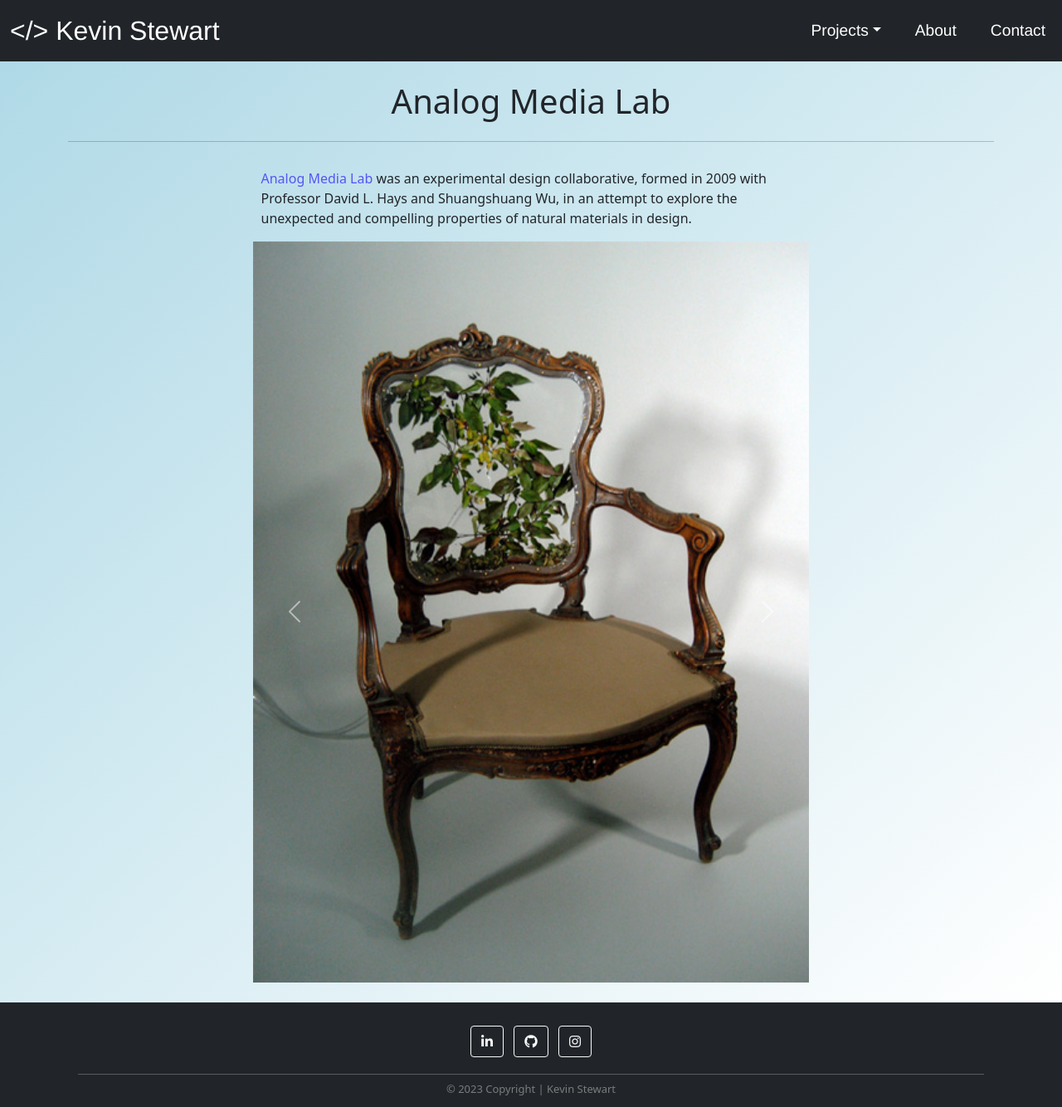
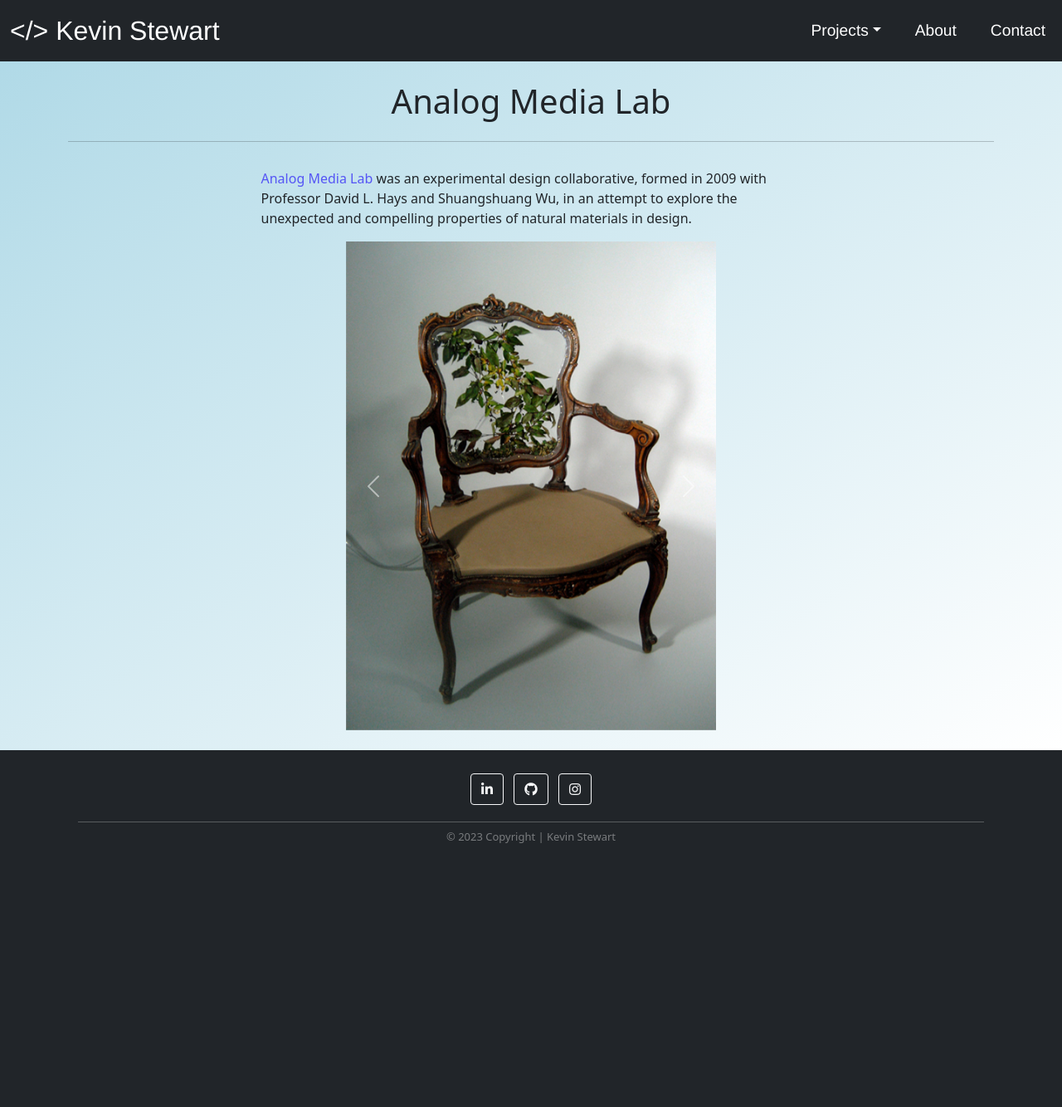
Before and after one commit to kevin-stew/kevin-stewart, a Flask app: page /analog-media-lab in a window 1280 px wide. Shown: the whole page at 83% size. After the commit the page ends 1016 px from the top, so only its background shows below. Run offline with Flask 2, Linux system fonts and the light colour scheme; some libraries are stand-ins or nearby versions.

Commit message:
image adjustments, aml-carousel margin

```diff
--- a/app/landscape/landscape_templates/aml.html
+++ b/app/landscape/landscape_templates/aml.html
@@ -8,38 +8,9 @@
   <p class="mt-3 col-7 align-self-center"><a href="https://cargocollective.com/analogmedialab" target="_blank">Analog Media Lab</a> was an experimental design collaborative, formed in 2009 with Professor David L. Hays and Shuangshuang Wu,
     in an attempt to explore the unexpected and compelling properties of natural materials in design.</p>
 
-  <!-- <div id="carouselExampleControls" class="carousel slide align-self-center" data-bs-ride="carousel">
-    <div class="carousel-inner">
-      <div class="carousel-item active">
-        <img src="../../static/images/aml_rococo_arm_chair.jpg" class="d-block mw-100 img-responsive center-block" alt="...">
-      </div>
-      <div class="carousel-item">
-        <img src="../../static/images/aml_rococo_arm_chair_section.jpg" class="d-block mw-100" alt="...">
-      </div>
-      <div class="carousel-item">
-        <img src="../../static/images/aml_honey_window_0.jpg" class="d-block mw-100" alt="...">
-      </div>
-      <div class="carousel-item">
-        <img src="../../static/images/aml_honey_window_1.jpg" class="d-block mw-100" alt="...">
-      </div>
-      <div class="carousel-item">
-        <img src="../../static/images/aml_termites.jpg" class="d-block mw-100" alt="...">
-      </div>
-      <div class="carousel-item">
-        <img src="../../static/images/aml_waterfall.jpg" class="d-block mw-100" alt="...">
-      </div>
-    </div>
-    <button class="carousel-control-prev" type="button" data-bs-target="#carouselExampleControls" data-bs-slide="prev">
-      <span class="carousel-control-prev-icon" aria-hidden="true"></span>
-      <span class="visually-hidden">Previous</span>
-    </button>
-    <button class="carousel-control-next" type="button" data-bs-target="#carouselExampleControls" data-bs-slide="next">
-      <span class="carousel-control-next-icon" aria-hidden="true"></span>
-      <span class="visually-hidden">Next</span>
-    </button>
-  </div> -->
 
-  <div id="carouselExampleCaptions" class="carousel slide carousel-fade float-md-right" data-bs-ride="carousel">
+
+  <div id="carouselExampleCaptions" class="carousel aml-carousel slide carousel-fade" data-bs-ride="carousel">
     <!-- <div class="carousel-indicators">
       <button type="button" data-bs-target="#carouselExampleCaptions" data-bs-slide-to="0" class="active" aria-current="true" aria-label="Slide 1"></button>
       <button type="button" data-bs-target="#carouselExampleCaptions" data-bs-slide-to="1" aria-label="Slide 2"></button>
@@ -48,8 +19,7 @@
       <button type="button" data-bs-target="#carouselExampleCaptions" data-bs-slide-to="4" aria-label="Slide 5"></button>
       <button type="button" data-bs-target="#carouselExampleCaptions" data-bs-slide-to="5" aria-label="Slide 6"></button>
     </div> -->
-    <div class="carousel-inner previewer-frame">
-
+    <div  class="carousel-inner previewer-frame">
       <div class="carousel-item active">
         <img src="../../static/images/aml_rococo_arm_chair.jpg" class="d-block w-100" alt="#">
         <!-- <p class="carousel-attribution white">AML</p> -->
@@ -109,9 +79,8 @@
         <span class="carousel-control-next-icon" aria-hidden="true"></span>
         <span class="visually-hidden">Next</span>
     </button>
+  </div>
 </div>
-</div>
-
 
 </div>
 
--- a/app/landscape/landscape_templates/zna.html
+++ b/app/landscape/landscape_templates/zna.html
@@ -45,7 +45,7 @@
         <p class="carousel-attribution white">Created while working at HSLA</p>
         <div class="carousel-caption d-none d-md-block">
           <!-- <h5>Second slide label</h5> -->
-          <h5>Inner employee courtyard, lower level.</h5>
+          <!-- <h5>Inner employee courtyard, lower level.</h5> -->
         </div>
       </div>
 
@@ -63,7 +63,7 @@
         <p class="carousel-attribution white">Rendering by Goettsch Partners</p>
         <div class="carousel-caption d-none d-md-block">
           <!-- <h5>Third slide label</h5> -->
-          <h5>Inner employee courtyard ADA path</h5>
+          <!-- <h5>Inner employee courtyard ADA path</h5> -->
         </div>
       </div>
 
@@ -105,7 +105,7 @@
         <p class="carousel-attribution  white">Created while working at HSLA</p>
         <div class="carousel-caption d-none d-md-block">
           <!-- <h5>Third slide label</h5> -->
-          <h5>9/11 Memorial to Zurich Employees</h5>
+          <p>9/11 Memorial to fallen Zurich Employees</p>
         </div>
       </div>
     </div>
--- a/app/static/css/main.css
+++ b/app/static/css/main.css
@@ -196,8 +196,12 @@ a.nav-link:hover{
 
 /* CAROUSEL CUSTOMIZATIONS */
 .carousel{
-margin-left: 20%;
-margin-right: 20%
+    margin-left: 20%;
+    margin-right: 20%;
+}
+.aml-carousel{
+    margin-left: 30%;
+    margin-right: 30%;
 }
 
 .black{
```
Also changed, not shown: app/landscape/landscape_templates/mci.html (+5 -4 lines), app/static/images/aml_honey_window_0.jpg, app/static/images/aml_honey_window_1.jpg, app/static/images/aml_rococo_arm_chair.jpg, app/static/images/aml_rococo_arm_chair_section.jpg, app/static/images/aml_termites.jpg, app/static/images/aml_waterfall.jpg.
